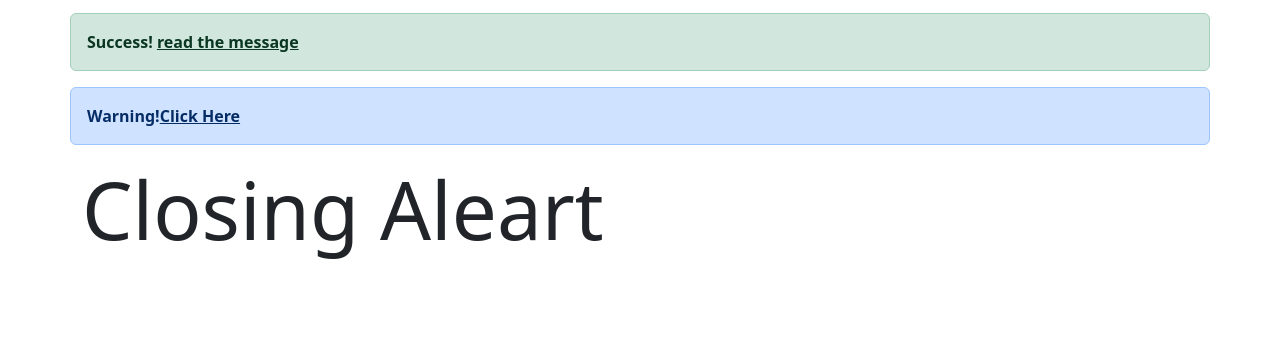
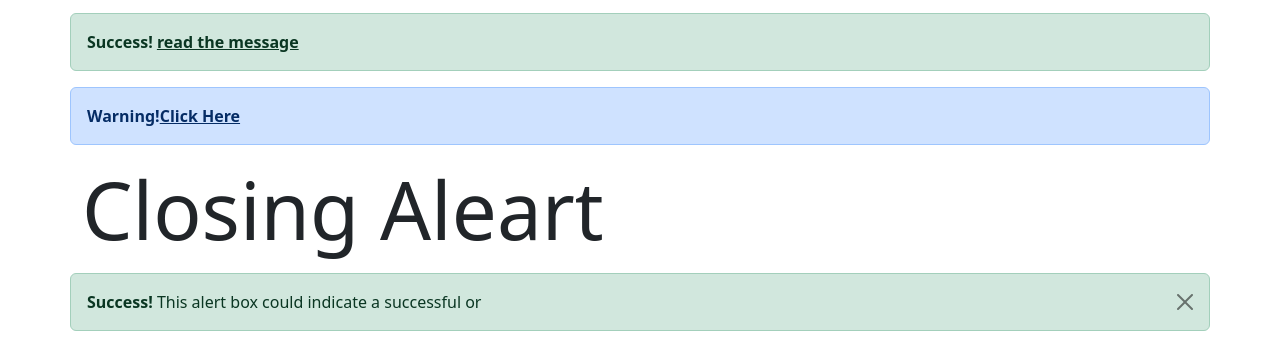
Before and after one commit to Hasib2202/Bootstrap_5, a plain HTML site: page Bootstrap Learning/BS5Aleart.html in a window 1280 px wide. Shown: the part 733-1080 px from the top of the page. Before the commit the page ends 1006 px from the top, so only its background shows below. Drawn offline with nearby package versions, Linux system fonts and the light colour scheme.

Commit message:
Update BS5Aleart.html

```diff
--- a/Bootstrap Learning/BS5Aleart.html
+++ b/Bootstrap Learning/BS5Aleart.html
@@ -58,6 +58,11 @@
         <p class="display-1">Closing Aleart</p>
     </div>
 
+    <div class="container alert alert-success alert-dismissible">
+        <button type="button" class="btn-close" data-bs-dismiss="alert"></button>
+        <strong>Success!</strong> This alert box could indicate a successful or
+    </div>
+
 
   </body>
 </html>
```
